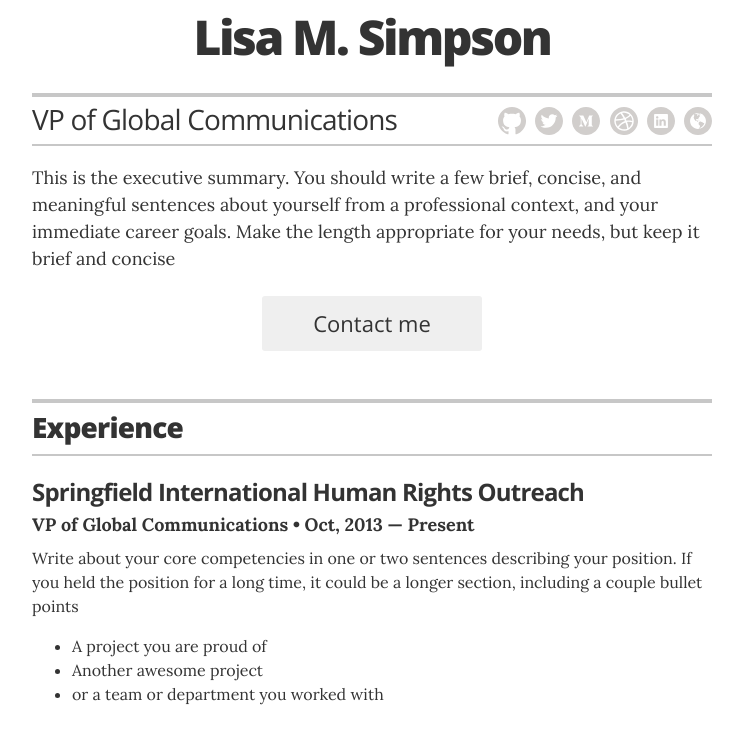
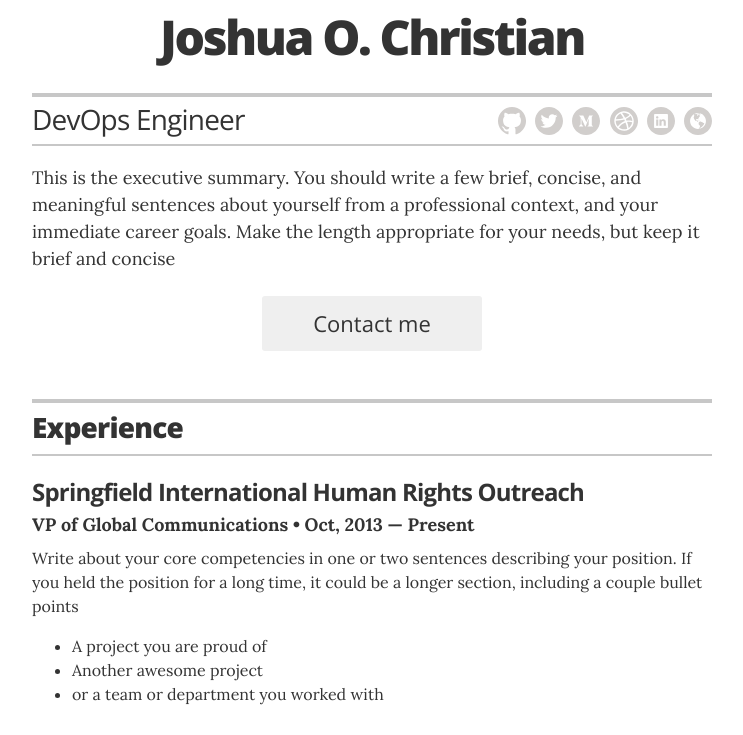
Before and after one commit to stephenjoshua18-web/site, a plain HTML site: page index.html in a window 1280 px wide. Shown: the part 51-786 px from the top of the page, without its empty margins (268-1011 px from the left). Drawn offline with nearby package versions, Linux system fonts and the light colour scheme.

Commit message:
Update index.html

```diff
--- a/index.html
+++ b/index.html
@@ -35,7 +35,7 @@
 
 
         <!-- Your name is defined in the _config.yml file -->
-        <h1 class="header-name" itemprop="name">Lisa M. Simpson</h1>
+        <h1 class="header-name" itemprop="name">Joshua O. Christian</h1>
 
         <!-- To display contact info here, change `display_header_contact_info` value in _config.yml to true -->
 
@@ -43,7 +43,7 @@
         <div class="title-bar no-print">
 
           <!-- Your title is also defined in the _config.yml file -->
-          <h2 class="header-title" itemprop="jobTitle">VP of Global Communications</h2>
+          <h2 class="header-title" itemprop="jobTitle">DevOps Engineer</h2>
 
           <!-- This is the markup for the icon links; moved out to an include because it's very verbose, and you shouldn't ever need to edit the markup (unless you want to re-order the icons); if you want to customize which links appear, define them in the _config.yml file -->
           <!-- and guess where these are defined? Yup, you guessed it: the _config.yml file -->
```
